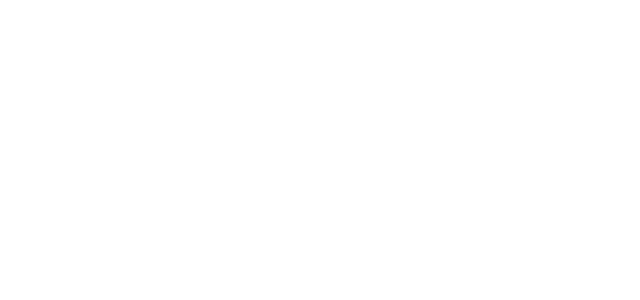
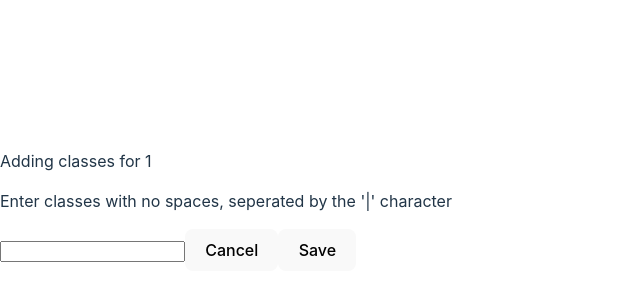
Before and after one commit to jwburke02/ec530-diyml-react-ui, a React (Vite) app: page /inference/1 in a window 1280 px wide. Before the commit this address had no page. Shown: the part 198-498 px from the top of the page, without its empty margins (0-640 px from the left). Built offline with nearby package versions, Linux system fonts and the light colour scheme.

Commit message:
Impmlemented project training from User Interface... added Make Inference button - must add inference page logic

```diff
--- a/src/App.jsx
+++ b/src/App.jsx
@@ -5,6 +5,7 @@ import Dashboard from './components/Dashboard'
 import CreateProject from './components/CreateProject'
 import AddClasses from './components/AddClasses'
 import AddData from './components/AddData'
+import Inference from './components/Inference'
 
 function App() {
   const [username, setUsername] = React.useState(null);
@@ -18,6 +19,7 @@ function App() {
         <Route path="/createproject" element={<CreateProject apiToken={apiToken}/>} />
         <Route path="/addclasses/:project_name" element={<AddClasses apiToken={apiToken} />} />
         <Route path="/adddata/:project_name" element={<AddData apiToken={apiToken} />} />
+        <Route path="/inference/:project_name" element={<Inference apiToken={apiToken} />} />
       </Routes>
     </BrowserRouter>
   )
--- a/src/components/Dashboard.jsx
+++ b/src/components/Dashboard.jsx
@@ -3,7 +3,7 @@ import { useState, useEffect } from 'react';
 import { useNavigate } from 'react-router-dom';
 import { Link } from 'react-router-dom';
 import axios from 'axios';
-import { baseApiUrl, uploadClassEndpoint, uploadProjectEndpoint } from '../config';
+import { baseApiUrl, trainEndpoint, uploadClassEndpoint, uploadProjectEndpoint } from '../config';
 
 /*
   Dashboard Component
@@ -68,6 +68,21 @@ const Dashboard = ({username, apiToken}) => {
     }
   }
 
+  const onTrainProject = async(e, project_name) => {
+    try {
+      const response = await axios.put(baseApiUrl + trainEndpoint, {
+        project_name: project_name,
+        api_token: apiToken,
+        train_split: 0.80,
+        epochs: 25
+      })
+      console.log(response.data)
+      fetchDataAsync();
+    } catch (error) {
+      console.error('Error - ', error);
+    }
+  }
+
   return (
     <div id="main-dashboard-div">
       <h1 id="dashboard-project-title">{username}'s Projects!</h1>
@@ -88,7 +103,11 @@ const Dashboard = ({username, apiToken}) => {
           }
           <button onClick={(e) => onDeleteProject(e, project['project_name'])} class="dash-project-button-delete-project">Delete Project</button>
         </div>
-        <button onClick={() => {navigate(`/adddata/${project.project_name}`)}} className="dash-project-add-data-button">Add Data to Project</button>
+        <div className="dash-proj-button-hold">
+          <button onClick={() => {navigate(`/adddata/${project.project_name}`)}} className="dash-project-add-data-button">Add Data to Project</button>
+          <button onClick={(e) => {onTrainProject(e, project['project_name'])}} className="dash-project-train-button">Train Project</button>
+          {project['current_url'] != "NONE" ? <button onClick={() => {navigate(`/inference/${project.project_name}`)}} className="dash-project-infer-button">Make Inference</button> : <></>}
+        </div>
         </div>
       ))}</> : <>No projects yet...</>}
     </div>
--- /dev/null
+++ b/src/components/Inference.jsx
@@ -0,0 +1,51 @@
+import React, { useState } from 'react';
+import { useNavigate, useParams } from 'react-router-dom';
+import { baseApiUrl, uploadClassEndpoint, uploadProjectEndpoint } from '../config';
+import axios from 'axios';
+
+const Inference = ({apiToken}) => {
+    const {project_name} = useParams();
+    const [classString, setClassString] = useState("");
+    const navigate = useNavigate();
+
+    const handleClassStringChange = (e) => {
+        setClassString(e.target.value);
+    }
+
+    const handleCancel = (e) => {
+        navigate("/dashboard")
+    }
+
+    const handleSubmit = async (e) => {
+        try {
+            const response = await axios.put(baseApiUrl + uploadClassEndpoint, {
+              project_name: project_name,
+              class_info: classString,
+              api_token: apiToken
+          });
+            console.log("Here is API response")
+            console.log(response)
+          }
+          catch (e) {
+            console.log(e.response)
+          }
+        navigate("/dashboard")
+    }
+
+    return (
+        <div class="add-class-div">
+            <p>Adding classes for {project_name}</p>
+            <p>Enter classes with no spaces, seperated by the '|' character</p>
+            <input
+                type="text"
+                id="classString"
+                value={classString}
+                onChange={handleClassStringChange}
+            />
+            <button onClick={handleCancel}>Cancel</button>
+            <button onClick={handleSubmit}>Save</button>
+        </div>
+    );
+};
+
+export default Inference;
--- a/src/index.css
+++ b/src/index.css
@@ -285,9 +285,28 @@ button:focus-visible {
   align-items: center;
   justify-content: space-between;
 }
+.dash-proj-button-hold {
+  display: flex;
+  flex-direction: column;
+  justify-content: space-around;
+}
 .dash-project-add-data-button {
   margin-left: 20px;
   background-color: #121212;
   color: lightskyblue;
   border-color: lightblue;
 }
+.dash-project-train-button {
+  margin-left: 20px;
+  margin-top: 20px;
+  background-color: #121212;
+  color: lightgreen;
+  border-color: green;
+}
+.dash-project-infer-button {
+  margin-left: 20px;
+  margin-top: 20px;
+  background-color: #121212;
+  color: orange;
+  border-color: yellow;
+}
```
